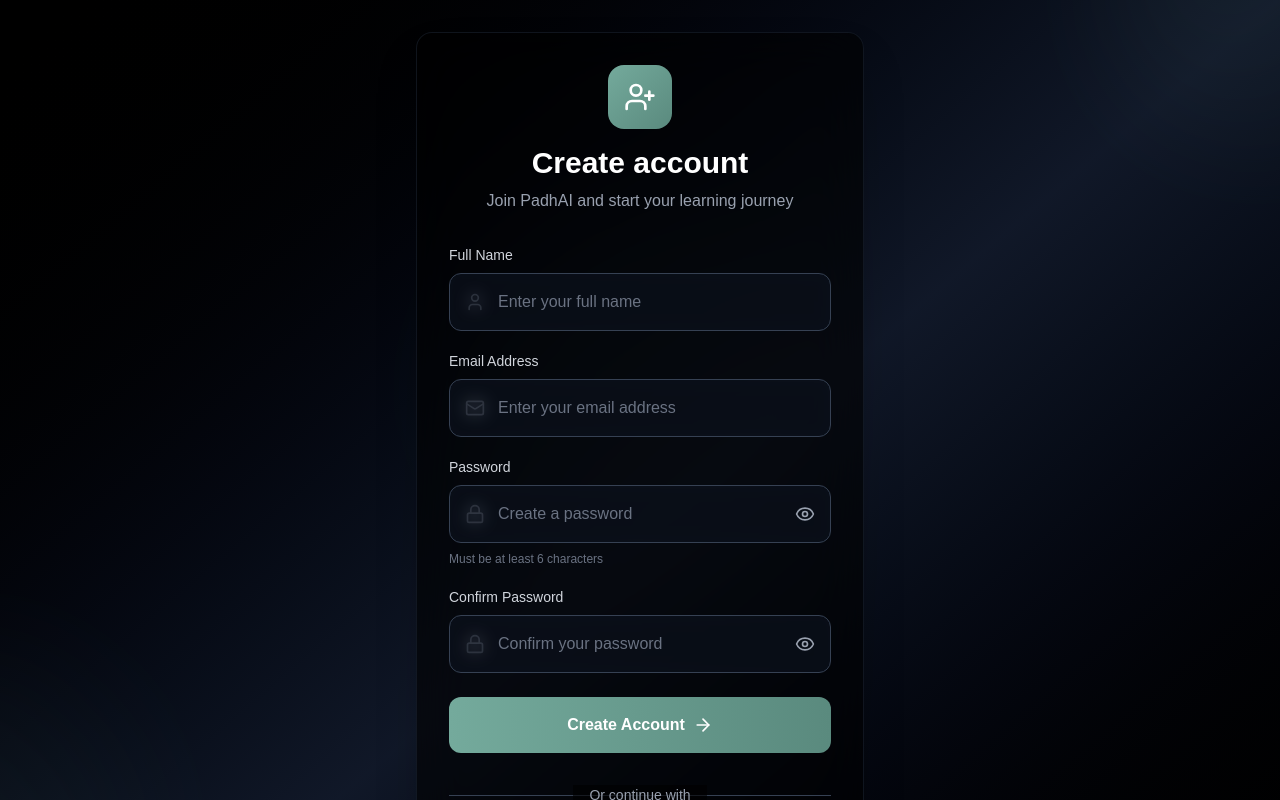
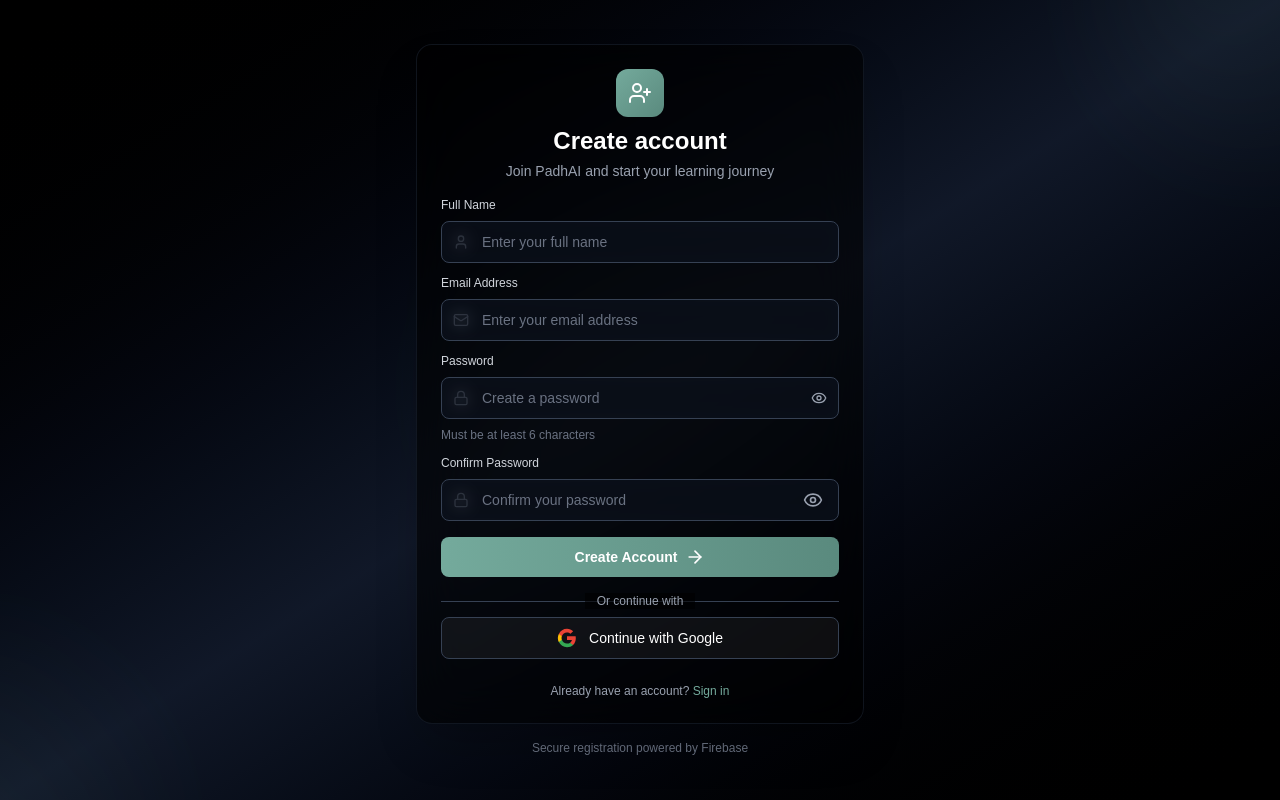
Before and after one commit to Adityadab10/SunHacks2025, a React (Vite) app in the folder frontend/: page /register in a window 1280 px wide. Shown: the top 800 px of the page. Built offline with nearby package versions, Linux system fonts and the light colour scheme; no server answers.

Commit message:
register please

```diff
--- a/frontend/src/pages/Register.jsx
+++ b/frontend/src/pages/Register.jsx
@@ -73,7 +73,7 @@
   };
 
   return (
-    <div className="min-h-screen bg-gradient-to-br from-black via-gray-900 to-black flex items-center justify-center px-4 py-8">
+    <div className="h-screen bg-gradient-to-br from-black via-gray-900 to-black flex items-center justify-center px-4">
       {/* Background decoration */}
       <div className="absolute inset-0 overflow-hidden">
         <div className="absolute -top-40 -right-40 w-80 h-80 rounded-full bg-gradient-to-br from-[#74AA9C] to-transparent opacity-10 blur-3xl"></div>
@@ -83,95 +83,95 @@
 
       <div className="relative w-full max-w-md">
         {/* Main card */}
-        <div className="bg-black/60 backdrop-blur-xl border border-gray-800/50 rounded-2xl shadow-2xl p-8 space-y-8">
+        <div className="bg-black/60 backdrop-blur-xl border border-gray-800/50 rounded-2xl shadow-2xl p-6 space-y-4">
           {/* Header */}
-          <div className="text-center space-y-4">
-            <div className="inline-flex items-center justify-center w-16 h-16 bg-gradient-to-br from-[#74AA9C] to-[#5a8a7e] rounded-2xl mb-4">
-              <UserPlus className="w-8 h-8 text-white" />
+          <div className="text-center space-y-2">
+            <div className="inline-flex items-center justify-center w-12 h-12 bg-gradient-to-br from-[#74AA9C] to-[#5a8a7e] rounded-xl mb-2">
+              <UserPlus className="w-6 h-6 text-white" />
             </div>
             <div>
-              <h2 className="text-3xl font-bold text-white mb-2">Create account</h2>
-              <p className="text-gray-400">Join PadhAI and start your learning journey</p>
+              <h2 className="text-2xl font-bold text-white mb-1">Create account</h2>
+              <p className="text-sm text-gray-400">Join PadhAI and start your learning journey</p>
             </div>
           </div>
 
           {/* Form */}
-          <form onSubmit={handleEmailRegister} className="space-y-5">
+          <form onSubmit={handleEmailRegister} className="space-y-3">
             <div className="space-y-2">
-              <label className="block text-sm font-medium text-gray-300">
+              <label className="block text-xs font-medium text-gray-300">
                 Full Name
               </label>
               <div className="relative group">
-                <User className="absolute left-4 top-1/2 transform -translate-y-1/2 text-gray-400 w-5 h-5 transition-colors group-focus-within:text-[#74AA9C]" />
+                <User className="absolute left-3 top-1/2 transform -translate-y-1/2 text-gray-400 w-4 h-4 transition-colors group-focus-within:text-[#74AA9C]" />
                 <input
                   type="text"
                   name="name"
                   value={formData.name}
                   onChange={handleInputChange}
                   required
-                  className="w-full pl-12 pr-4 py-4 bg-gray-900/50 border border-gray-700 rounded-xl text-white placeholder-gray-500 focus:outline-none focus:border-[#74AA9C] focus:ring-2 focus:ring-[#74AA9C]/20 transition-all duration-300 backdrop-blur-sm"
+                  className="w-full pl-10 pr-3 py-2.5 bg-gray-900/50 border border-gray-700 rounded-lg text-white placeholder-gray-500 focus:outline-none focus:border-[#74AA9C] focus:ring-2 focus:ring-[#74AA9C]/20 transition-all duration-300 backdrop-blur-sm text-sm"
                   placeholder="Enter your full name"
                 />
               </div>
             </div>
 
             <div className="space-y-2">
-              <label className="block text-sm font-medium text-gray-300">
+              <label className="block text-xs font-medium text-gray-300">
                 Email Address
               </label>
               <div className="relative group">
-                <Mail className="absolute left-4 top-1/2 transform -translate-y-1/2 text-gray-400 w-5 h-5 transition-colors group-focus-within:text-[#74AA9C]" />
+                <Mail className="absolute left-3 top-1/2 transform -translate-y-1/2 text-gray-400 w-4 h-4 transition-colors group-focus-within:text-[#74AA9C]" />
                 <input
                   type="email"
                   name="email"
                   value={formData.email}
                   onChange={handleInputChange}
                   required
-                  className="w-full pl-12 pr-4 py-4 bg-gray-900/50 border border-gray-700 rounded-xl text-white placeholder-gray-500 focus:outline-none focus:border-[#74AA9C] focus:ring-2 focus:ring-[#74AA9C]/20 transition-all duration-300 backdrop-blur-sm"
+                  className="w-full pl-10 pr-3 py-2.5 bg-gray-900/50 border border-gray-700 rounded-lg text-white placeholder-gray-500 focus:outline-none focus:border-[#74AA9C] focus:ring-2 focus:ring-[#74AA9C]/20 transition-all duration-300 backdrop-blur-sm text-sm"
                   placeholder="Enter your email address"
                 />
               </div>
             </div>
 
             <div className="space-y-2">
-              <label className="block text-sm font-medium text-gray-300">
+              <label className="block text-xs font-medium text-gray-300">
                 Password
               </label>
               <div className="relative group">
-                <Lock className="absolute left-4 top-1/2 transform -translate-y-1/2 text-gray-400 w-5 h-5 transition-colors group-focus-within:text-[#74AA9C]" />
+                <Lock className="absolute left-3 top-1/2 transform -translate-y-1/2 text-gray-400 w-4 h-4 transition-colors group-focus-within:text-[#74AA9C]" />
                 <input
                   type={showPassword ? 'text' : 'password'}
                   name="password"
                   value={formData.password}
                   onChange={handleInputChange}
                   required
-                  className="w-full pl-12 pr-14 py-4 bg-gray-900/50 border border-gray-700 rounded-xl text-white placeholder-gray-500 focus:outline-none focus:border-[#74AA9C] focus:ring-2 focus:ring-[#74AA9C]/20 transition-all duration-300 backdrop-blur-sm"
+                  className="w-full pl-10 pr-12 py-2.5 bg-gray-900/50 border border-gray-700 rounded-lg text-white placeholder-gray-500 focus:outline-none focus:border-[#74AA9C] focus:ring-2 focus:ring-[#74AA9C]/20 transition-all duration-300 backdrop-blur-sm text-sm"
                   placeholder="Create a password"
                 />
                 <button
                   type="button"
                   onClick={() => setShowPassword(!showPassword)}
-                  className="absolute right-4 top-1/2 transform -translate-y-1/2 text-gray-400 hover:text-white transition-colors duration-200"
+                  className="absolute right-3 top-1/2 transform -translate-y-1/2 text-gray-400 hover:text-white transition-colors duration-200"
                 >
-                  {showPassword ? <EyeOff className="w-5 h-5" /> : <Eye className="w-5 h-5" />}
+                  {showPassword ? <EyeOff className="w-4 h-4" /> : <Eye className="w-4 h-4" />}
                 </button>
               </div>
-              <p className="text-xs text-gray-500 mt-1">Must be at least 6 characters</p>
+              <p className="text-xs text-gray-500 mt-0.5">Must be at least 6 characters</p>
             </div>
 
             <div className="space-y-2">
-              <label className="block text-sm font-medium text-gray-300">
+              <label className="block text-xs font-medium text-gray-300">
                 Confirm Password
               </label>
               <div className="relative group">
-                <Lock className="absolute left-4 top-1/2 transform -translate-y-1/2 text-gray-400 w-5 h-5 transition-colors group-focus-within:text-[#74AA9C]" />
+                <Lock className="absolute left-3 top-1/2 transform -translate-y-1/2 text-gray-400 w-4 h-4 transition-colors group-focus-within:text-[#74AA9C]" />
                 <input
                   type={showConfirmPassword ? 'text' : 'password'}
                   name="confirmPassword"
                   value={formData.confirmPassword}
                   onChange={handleInputChange}
                   required
-                  className="w-full pl-12 pr-14 py-4 bg-gray-900/50 border border-gray-700 rounded-xl text-white placeholder-gray-500 focus:outline-none focus:border-[#74AA9C] focus:ring-2 focus:ring-[#74AA9C]/20 transition-all duration-300 backdrop-blur-sm"
+                  className="w-full pl-10 pr-12 py-2.5 bg-gray-900/50 border border-gray-700 rounded-lg text-white placeholder-gray-500 focus:outline-none focus:border-[#74AA9C] focus:ring-2 focus:ring-[#74AA9C]/20 transition-all duration-300 backdrop-blur-sm text-sm"
                   placeholder="Confirm your password"
                 />
                 <button
@@ -187,7 +187,7 @@
             <button
               type="submit"
               disabled={loading}
-              className="w-full bg-gradient-to-r from-[#74AA9C] to-[#5a8a7e] text-white py-4 rounded-xl font-semibold hover:shadow-lg hover:shadow-[#74AA9C]/25 transform hover:scale-[1.02] transition-all duration-300 disabled:opacity-50 disabled:cursor-not-allowed disabled:hover:scale-100 disabled:hover:shadow-none flex items-center justify-center space-x-2 mt-6"
+              className="w-full bg-gradient-to-r from-[#74AA9C] to-[#5a8a7e] text-white py-2.5 rounded-lg font-semibold hover:shadow-lg hover:shadow-[#74AA9C]/25 transform hover:scale-[1.02] transition-all duration-300 disabled:opacity-50 disabled:cursor-not-allowed disabled:hover:scale-100 disabled:hover:shadow-none flex items-center justify-center space-x-2 mt-4 text-sm"
             >
               {loading ? (
                 <>
@@ -204,12 +204,12 @@
           </form>
 
           {/* Divider */}
-          <div className="relative">
+          <div className="relative my-2">
             <div className="absolute inset-0 flex items-center">
               <div className="w-full border-t border-gray-700"></div>
             </div>
-            <div className="relative flex justify-center text-sm">
-              <span className="px-4 bg-black/60 text-gray-400">Or continue with</span>
+            <div className="relative flex justify-center text-xs">
+              <span className="px-3 bg-black/60 text-gray-400">Or continue with</span>
             </div>
           </div>
 
@@ -217,7 +217,7 @@
           <button
             onClick={handleGoogleRegister}
             disabled={loading}
-            className="w-full bg-white/5 border border-gray-700 text-white py-4 rounded-xl font-medium hover:bg-white/10 hover:border-gray-600 transition-all duration-300 disabled:opacity-50 disabled:cursor-not-allowed flex items-center justify-center space-x-3 group"
+            className="w-full bg-white/5 border border-gray-700 text-white py-2.5 rounded-lg font-medium hover:bg-white/10 hover:border-gray-600 transition-all duration-300 disabled:opacity-50 disabled:cursor-not-allowed flex items-center justify-center space-x-3 group text-sm"
           >
             <svg className="w-5 h-5" viewBox="0 0 24 24">
               <path fill="#EA4335" d="M22.56 12.25c0-.78-.07-1.53-.2-2.25H12v4.26h5.92c-.26 1.37-1.04 2.53-2.21 3.31v2.77h3.57c2.08-1.92 3.28-4.74 3.28-8.09z"/>
@@ -229,8 +229,8 @@
           </button>
 
           {/* Footer */}
-          <div className="text-center pt-4">
-            <p className="text-gray-400">
+          <div className="text-center pt-2">
+            <p className="text-gray-400 text-xs">
               Already have an account?{' '}
               <Link
                 to="/login"
@@ -243,8 +243,8 @@
         </div>
 
         {/* Bottom decorative text */}
-        <div className="text-center mt-8">
-          <p className="text-gray-500 text-sm">
+        <div className="text-center mt-4">
+          <p className="text-gray-500 text-xs">
             Secure registration powered by Firebase
           </p>
         </div>
```
